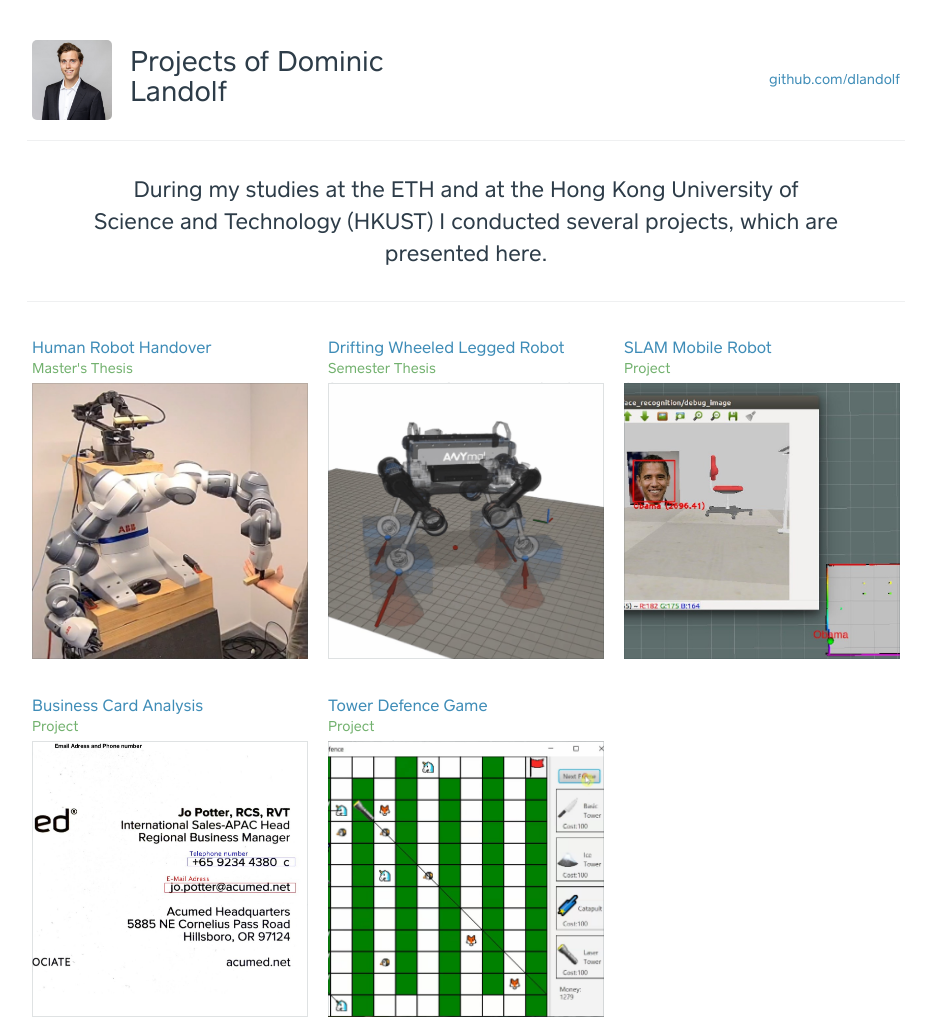
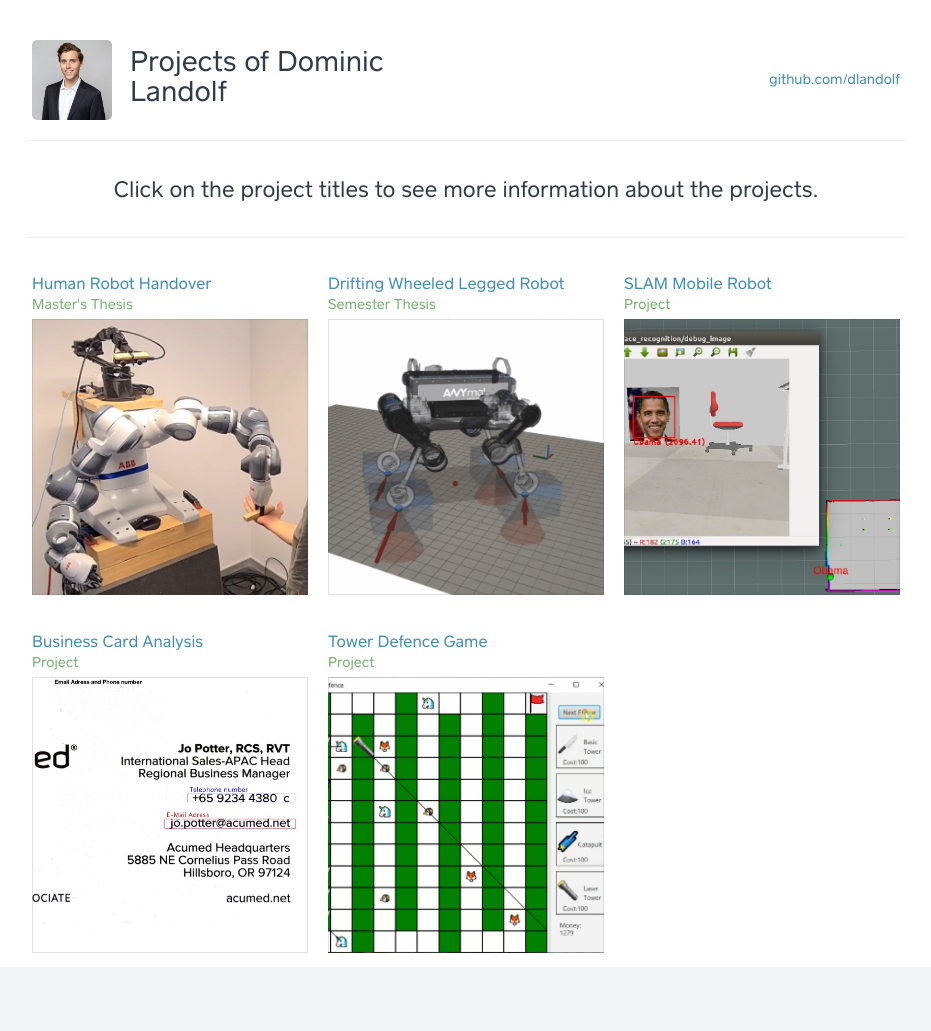
Before and after one commit to dlandolf/dlandolf.github.io, a Jekyll site: the page index.html, which Jekyll copies as it is, in a window 1280 px wide. Shown: the whole page, without its empty margins (174-1105 px from the left). Built offline with Jekyll 4.4.1, drawn with Linux system fonts in a browser that asks for light colours; after the commit the page ends 967 px from its top, so only the background shows below that.

Commit message:
Update index.html

```diff
--- a/index.html
+++ b/index.html
@@ -33,7 +33,7 @@
           <!-- TODO header? -->
 
           <div class="profile-description">
-            <p>During my studies at the ETH and at the Hong Kong University of Science and Technology (HKUST) I conducted several projects, which are presented here.</p>
+            <p>Click on the project titles to see more information about the projects.</p>
           </div>
 
           <article class="profile-menu" id="menu">
```
